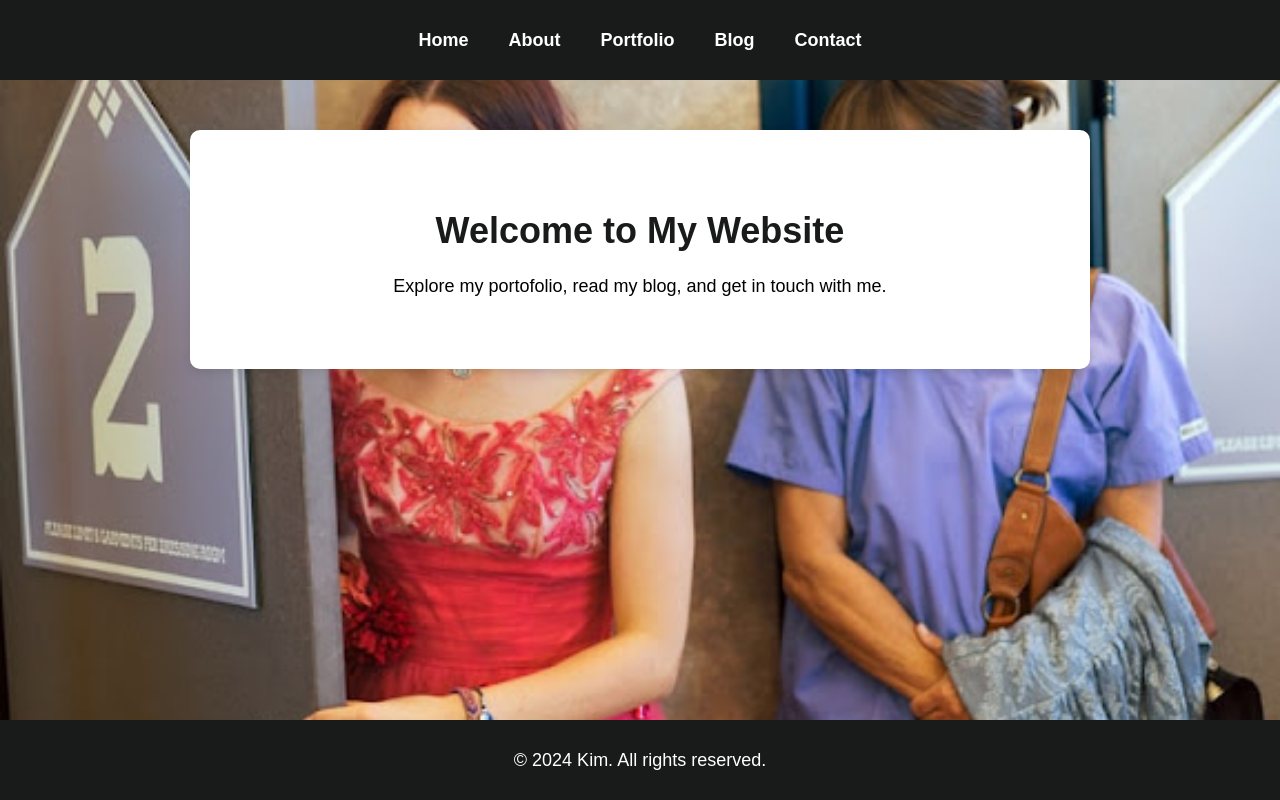
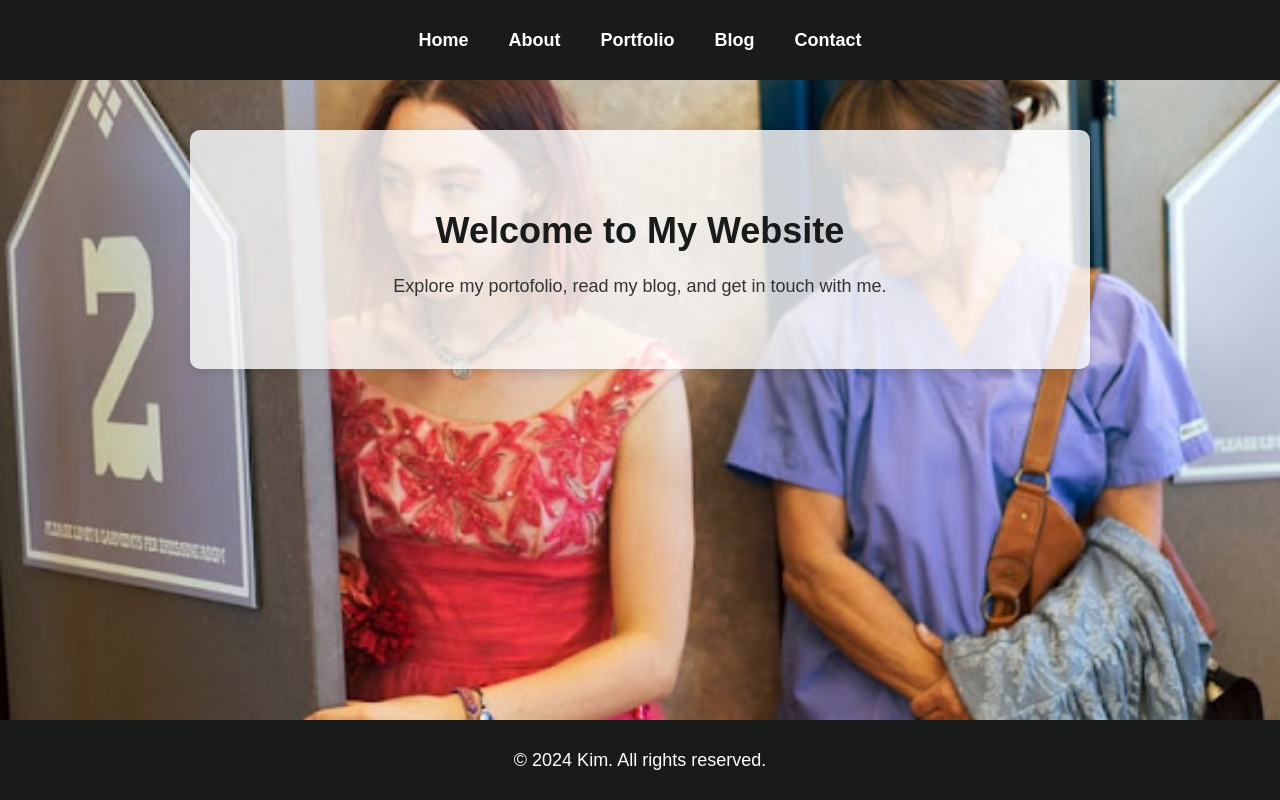
Before and after one commit to Kimdeadcartney/sembahdarah, a plain HTML site: page index.html in a window 1280 px wide. Drawn offline with Linux system fonts and the light colour scheme.

Commit message:
index.css

```diff
--- a/index.css
+++ b/index.css
@@ -1,12 +1,21 @@
-body {
-    font-family: 'Poppins', sans-serif;
+body, html {
     margin: 0;
     padding: 0;
-    background-image: url('background.jpg'); /* Replace with your desired image */
+    height: 100%;
+    font-family: 'Poppins', sans-serif;
+}
+
+
+body {
+    background-image: url('background.jpg');
     background-size: cover;
     background-position: center;
+    display: flex;
+    flex-direction: column;
+    min-height: 100vh;
 }
 
+/* Header and Footer */
 header, footer {
     background-color: #191b1a;
     color: white;
@@ -16,6 +25,11 @@ header, footer {
     justify-content: center;
     font-size: 18px;
 }
+
+footer {
+    margin-top: auto; /
+}
+
 
 .navbar {
     display: flex;
@@ -39,15 +53,17 @@ header, footer {
     color: #d9ffcc;
 }
 
+
 #home-section {
     padding: 50px;
     text-align: center;
     max-width: 800px;
     margin: 50px auto;
-    background: white;
+    background: rgba(255, 255, 255, 0.8);
     border-radius: 10px;
     box-shadow: 0 4px 10px rgba(0, 0, 0, 0.1);
 }
+
 
 #home-section h1 {
     font-size: 36px;
@@ -55,22 +71,39 @@ header, footer {
     margin-bottom: 20px;
 }
 
+
 #home-section p {
     font-size: 18px;
     line-height: 1.6;
+    color: #333;
 }
 
-footer {
-    margin-top: 50px;
+
+.cta-buttons {
+    margin-top: 30px;
 }
 
-html, body {
-    margin: 0;
-    padding: 0;
-    height: 100%;
-    display: flex;
-    flex-direction: column;
+.cta-buttons .btn {
+    display: inline-block;
+    padding: 10px 20px;
+    margin: 10px;
+    background-color: #191b1a;
+    color: white;
+    text-decoration: none;
+    border-radius: 5px;
+    font-size: 18px;
+    transition: background-color 0.3s;
 }
+
+.cta-buttons .btn:hover {
+    background-color: #d9ffcc;
+}
+
+
+footer {
+    margin-top: auto;
+}
+
 
 main {
     flex: 1;
```
